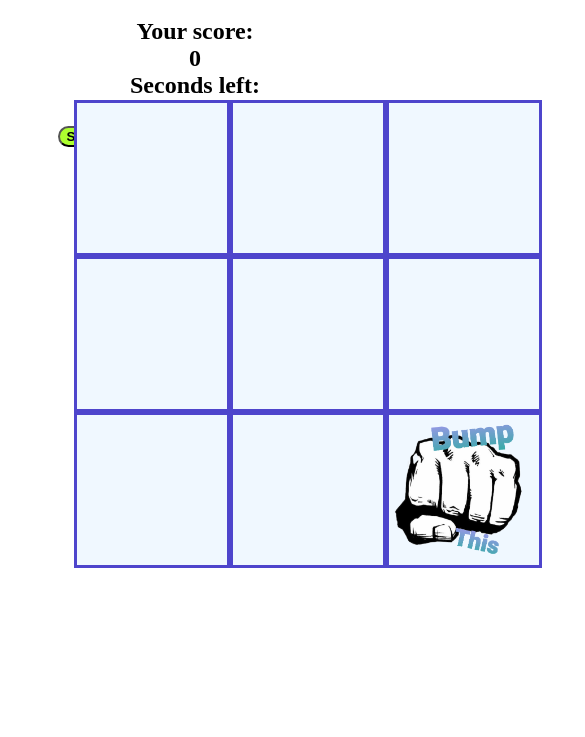
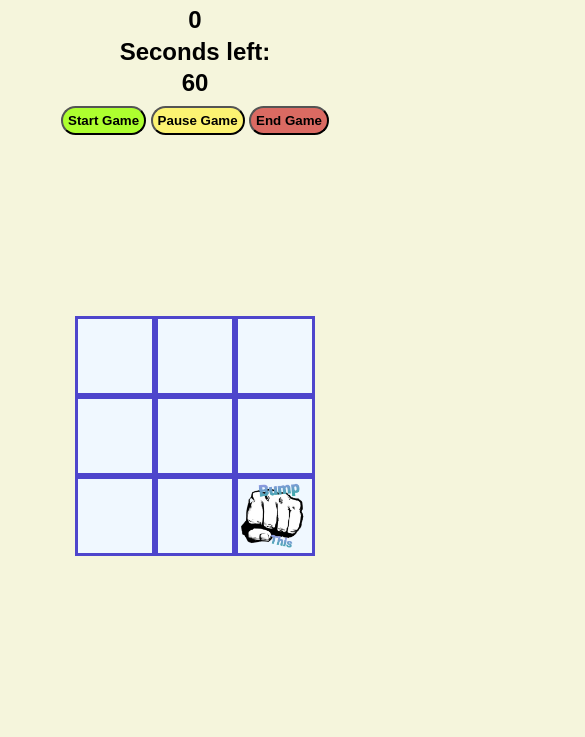
Before and after one commit to ltdevr/bumpafist, a plain HTML site: page index.html in a window 390 px wide. Shown: the part 107-844 px from the top of the page, 585 px wide, since content can reach past the window. Drawn offline with Linux system fonts and the light colour scheme.

Commit message:
Update style.css

```diff
--- a/style.css
+++ b/style.css
@@ -1,12 +1,35 @@
+* {
+    box-sizing: border-box;
+    margin: 0;
+    padding: 0;
+}
+body {
+    background-color: beige;
+    font-family: 'Arial', sans-serif;
+}
+
+.game-container {
+    display: flex;
+    flex-direction: column;
+    align-items: center;
+    justify-content: center;
+    height: 100vh;
+}
 .game-name {
     text-align: center;
 }
 
 .game-name h1{
     font-size: 50px;
+    margin-top: 10%;
+    margin-bottom: 3%;
 }
 .game-name h2{
-    margin: 0;
+    /* margin: 0; */
+    margin-top: 1%;
+}
+.btns {
+    margin-top: 3%;
 }
 button{
     font-weight: bold;
@@ -14,14 +37,36 @@ button{
 .start {
     background: greenyellow;
     border-radius: 90px;
+    padding: 5px;
+    cursor: pointer;
+    transition: 0.3s;
 }
 .pause {
     background: rgb(252, 243, 114);
     border-radius: 90px;
+    padding: 5px;
+    cursor: pointer;
+    transition: 0.3s;
 }
 .end {
     background: rgb(218, 106, 98);
     border-radius: 90px;
+    padding: 5px;
+    cursor: pointer;
+    transition: 0.3s;
+}
+
+.start:hover {
+    background: rgb(67, 107, 7);
+    color: white;
+}
+.pause:hover {
+    background: rgb(163, 153, 7);
+    color: white;
+}
+.end:hover {
+    background: rgb(158, 17, 7);
+    color: white;
 }
 
 .square {
@@ -37,9 +82,10 @@ button{
     flex-flow: row wrap;
     justify-content: center;
     align-content: center;
-    width: 600px;
-    height: 300px;
-    padding-top: 10%;
+    width: 520px;
+    height: 400px;
+    padding-top: 15%;
+    /* padding-top: 10%; */
     margin: auto;
 }
 
@@ -48,10 +94,34 @@ button{
     background-size: cover;
 }
 
+/* For smaller screens */
 @media only screen and (max-width: 600px){
-/* .game-name h1{
-    padding-top: 150%;
-} */
 
+    body {
+        display: flex;
+        align-items: center;
+        justify-content: center;
+        height: 100vh;
+    }
 
+    .game-name {
+        text-align: center;
+        margin-top: 0%;
+    }
+
+    .game-name h1 {
+        font-size: 50px; /* Adjust the font size for smaller screens */
+        margin-top: 5%;
+    }
+
+    .square {
+        width: 80px; /* Adjust the width for smaller screens */
+        height: 80px; /* Adjust the height for smaller screens */
+    }
+
+    .grid {
+        width: 240px; /* Adjust the width for smaller screens */
+        height: 240px; /* Adjust the height for smaller screens */
+        padding-top: 0; /* Remove padding-top */
+    }
 }
```
